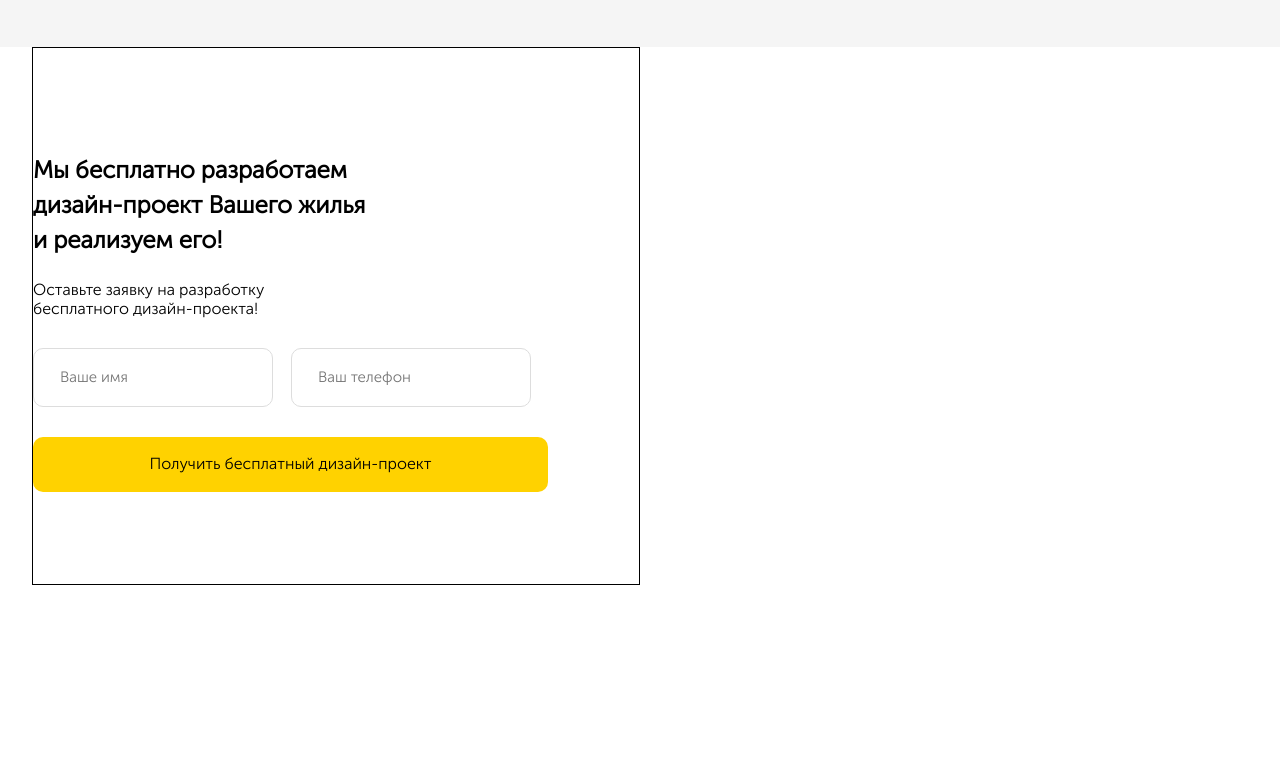
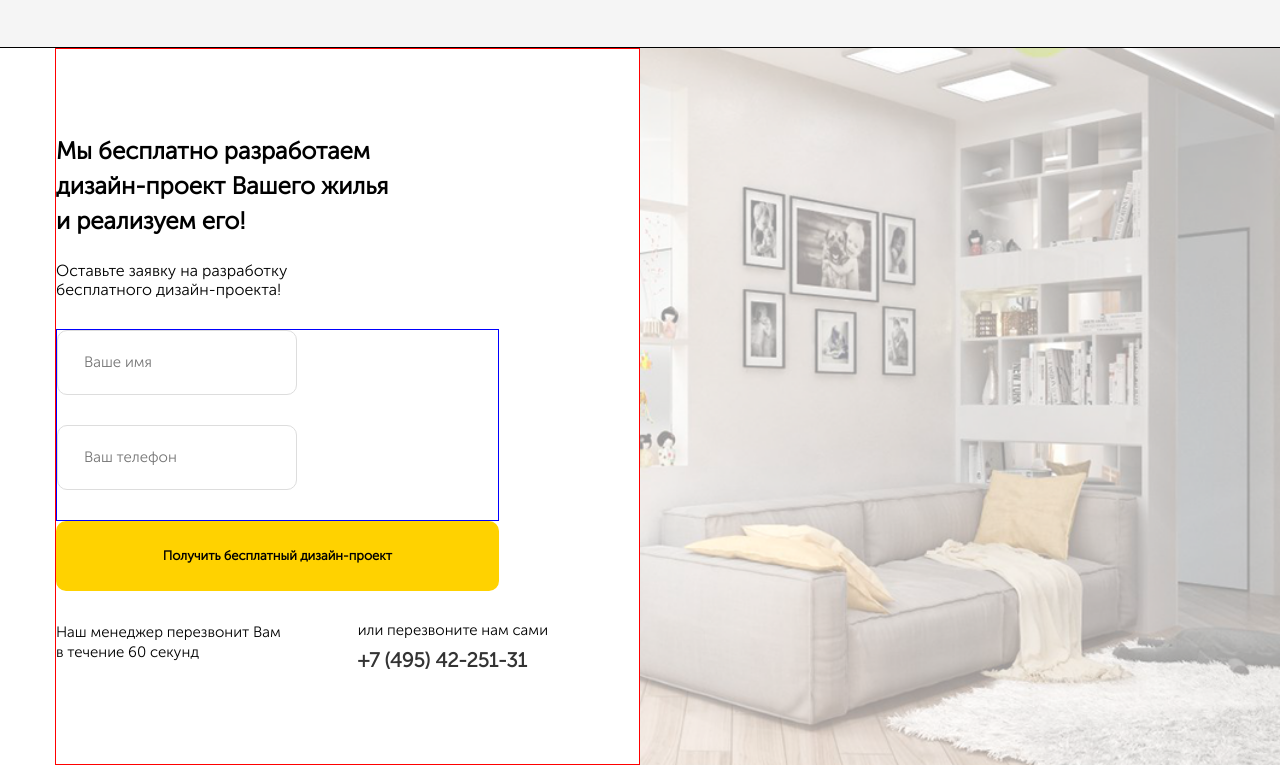
Before and after one commit to ridiculousdwarf1999/web-start, a plain HTML site: page src/index.html in a window 1280 px wide. Shown: the part 613-1378 px from the top of the page. Before the commit the page ends 1198 px from the top, so only its background shows below. Drawn offline with Linux system fonts and the light colour scheme.

Commit message:
Задал контейнеру ширину 1170 пикселей на компьютерах,продолжил верстать секцию предложений: поставил фоновую картинку,создал нижний блок,адаптировал под разрешение 1200 пикселей

```diff
--- a/src/index.html
+++ b/src/index.html
@@ -100,17 +100,34 @@
             </span>
             <!-- /.section-subtitle -->
             <form action="#" class="form offer__form">
+              <div class="offer__input-block">
                 <input type="text" class="input offer__input" placeholder="Ваше имя">
                 <input type="tel" class="input offer__input" placeholder="Ваш телефон">
+              </div>
               <button class="button offer__button">Получить бесплатный дизайн-проект</button>
             </form>
             <!-- /.form offer__form -->
+            <div class="offer__end">
+              <span class="offer__manager">
+                Наш менеджер перезвонит Вам
+                в течение 60 секунд
+              </span>
+              <!-- /.offer__manager -->
+              <div class="offer__contacts">
+                <span class="offer__recall">
+                  или перезвоните нам сами
+                </span>
+                <a href="tel:+7(495)42-251-31" class="offer__phone">+7 (495) 42-251-31</a>
+              </div>
+              <!-- /.offer__contacts -->
+            </div>
+            <!-- /.offer__end -->
         </div>
         <!-- /.offer-block -->
       </div>
       <!-- /.container -->
     </section>
-    <!-- /.offer -->
+    <!-- /.offer section -->
   </main>
 
 </body>
--- a/src/sass/blocks/_interface.sass
+++ b/src/sass/blocks/_interface.sass
@@ -5,7 +5,7 @@ body
   img
     max-width: 100%
   .container
-    width: 95%
+    width: 1170px
     margin: 0 auto
 @media (max-width: 1200px)
   .container
@@ -21,6 +21,7 @@ body
   border: none
   outline: none
   padding: 18px 30px
+  font-weight: 700
   &:hover
     background-color: #f4df42
     cursor: pointer
--- a/src/sass/blocks/_offer.sass
+++ b/src/sass/blocks/_offer.sass
@@ -1,10 +1,24 @@
 .offer
+  background: url(../img/offer/offer-bg.png) no-repeat
+  background-position: right
+  background-size: contain
+  border-top: 1px solid black
+  position: relative
+  &:before
+    content: ''
+    width: 50%
+    height: 100%
+    position: absolute
+    top: 0
+    left: 0
+    background-color: #fff
   &-block
+    width: 50%
+    border: 1px solid red
     padding-top: 84px
     padding-bottom: 92px
     padding-right: 91px
-    width: 50%
-    border: 1px solid black
+    position: relative
   &__title
     max-width: 345px
     line-height: 35px
@@ -12,10 +26,52 @@
   &__subtitle
     max-width: 250px
     margin-bottom: 30px
+  &__form
+    display: flex
+    flex-direction: column
+  &__input-block
+    width: 90%
+    display: flex
+    justify-content: space-between
+    flex-wrap: wrap
+    border: 1px solid blue
   &__input
     margin-bottom: 30px
     width: 240px
+    min-height: 65px
     &:first-child
-      margin-right: 14px
+      margin-right: 10px
   &__button
-    width: 100%
+    width: 90%
+    min-height: 70px
+    margin-bottom: 31px
+    font-size: 13px
+  &__end
+    display: flex
+    justify-content: space-between
+    flex-wrap: wrap
+  &__manager
+    font-size: 15px
+    font-weight: 400
+    line-height: 20px
+    max-width: 236px
+  &__recall
+    display: block
+    font-size: 15px
+    font-weight: 400
+    margin-bottom: 10px
+  &__phone
+    color: $text-color
+    font-size: 20px
+    font-weight: 700
+    text-decoration: none
+h2
+  margin: 0
+@media (max-width: 1200px)
+  .offer
+    &__input
+      width: 100%
+      &:first-child
+        margin-right: 0
+    &__manager
+      margin-bottom: 10px
```
Also changed, not shown: src/css/style.css, src/img/hero/hero-image.png, src/img/offer/offer-bg.png (added), 1 other file. Lines whose indentation alone changed are shown as unchanged.
